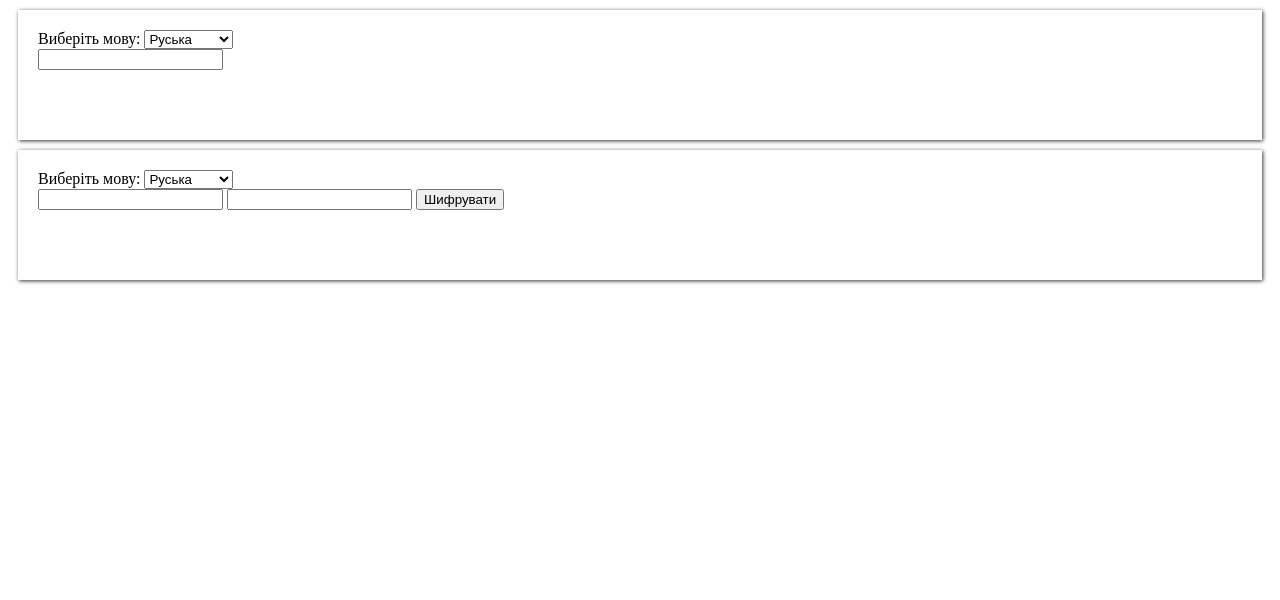
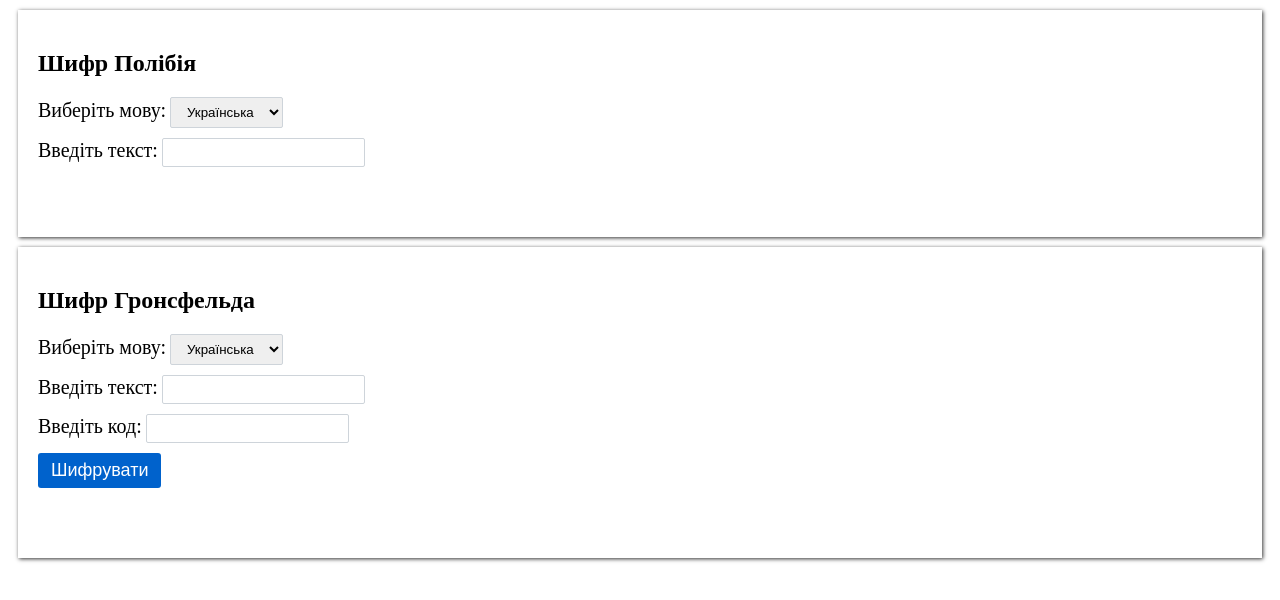
Before and after one commit to vonufriy/zachist, a plain HTML site: page index.html in a window 1280 px wide. Drawn offline with Linux system fonts and the light colour scheme.

Commit message:
css changes

```diff
--- a/grons.js
+++ b/grons.js
@@ -1,4 +1,4 @@
-var checked_lang_g= 'ru';
+var checked_lang_g= 'ua';
 function crypt(message, key, decrypt) {
 
     var a = {
--- a/index.html
+++ b/index.html
@@ -8,30 +8,45 @@
 </head>
 <body>
     <div class="polibius panel">
+        <h2>Шифр Полібія</h2>
+        <div class="form_row">
             <label for="lang_selector">Виберіть мову:</label>
             <select name="lang_selector" id="lang_selector">
-            <option value="ru" selected>Руська</option>
-            <option value="ua">Українська</option>
+                <option value="ua" selected>Українська</option>
+                <option value="ru">Російська</option>
                 <option value="lt">Латинська</option>
             </select>
-        <div id="input_wrapper">
+        </div>
+        <div class="form_row">
+            <div id="input_wrapper" class="input_wrapper">
+                    <label for="text">Введіть текст:</label>
                     <input type="text" name="str_input" id="str_input">
             </div>
             <div id="output" class="output">
 
             </div>
         </div>
+    </div>
     <div class="grons panel">
+        <h2>Шифр Гронсфельда</h2>
+        <div class="form_row">
             <label for="lang_selector_g">Виберіть мову:</label>
             <select name="lang_selector_g" id="lang_selector_g">
-            <option value="ru" selected>Руська</option>
-            <option value="ua">Українська</option>
+                <option value="ua" selected>Українська</option>
+                <option value="ru">Російська</option>
                 <option value="lt">Латинська</option>
             </select>
-        <div id="input_wrapper_g">
+        </div>
+        <div class="form_row">
+            <label for="text">Введіть текст:</label>
             <input type="text" name="str_input_g" id="str_input_g">
+        </div>
+        <div class="form_row">
+            <label for="text">Введіть код:</label>
             <input type="text" name="code_input_g" id="code_input_g">
-            <button type="button" id="submit_g">
+        </div>
+        <div class="form_row">
+            <button type="button" id="submit_g" class="submit">
                     Шифрувати
             </button>
         </div>
--- a/polibius.js
+++ b/polibius.js
@@ -23,7 +23,7 @@ var kv = {
         ["Э", "Ю", "Я", ",", ".", "-"]
     ]
 }
-var checked_lang= 'ru';
+var checked_lang= 'ua';
 
 
 function pol_encode(str) {
--- a/style.css
+++ b/style.css
@@ -3,7 +3,34 @@
     margin: 10px;
     box-shadow: 1px 1px 4px #333;
 }
+.panel label {
+    font-size: 20px;
+    font-weight: 500;
+}
 .output {
     padding: 10px;
     margin: 15px auto;
 }
+input, select {
+    border: 1px solid #ced4da;
+    border-radius: 2px;
+    padding: .375rem .75rem;
+}
+.form_row {
+    margin: 10px 0;
+}
+button.submit{
+    background-color: #0062cc;
+    color: #fff;
+    outline: none;
+    padding: .375rem .75rem;
+    box-shadow: none;
+    border-radius: 3px;
+    border: 1px solid transparent;
+    font-size: 18px;
+}
+button.submit:hover {
+    background-color: #0069d9;
+    border-color: #0062cc;
+    cursor: pointer;
+}
```
Lines whose indentation alone changed are shown as unchanged.
